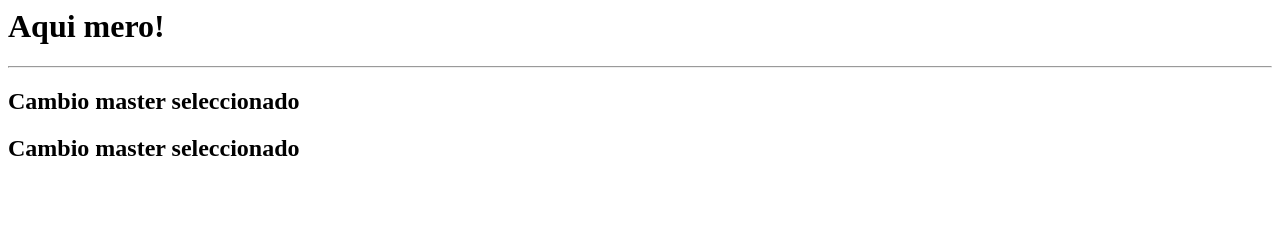
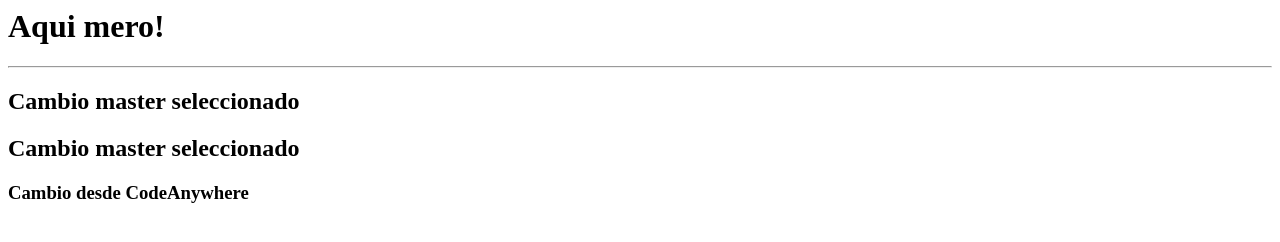
Before and after one commit to asaavedrajob/curriculum, a plain HTML site: page index.html in a window 1280 px wide. Drawn offline with Linux system fonts and the light colour scheme.

Commit message:
Testing from codeanywhere

```diff
--- a/index.html
+++ b/index.html
@@ -7,5 +7,6 @@
     <hr/>
     <h2>Cambio master seleccionado</h2>
     <h2>Cambio master seleccionado</h2>
+    <h3>Cambio desde CodeAnywhere</h3>
   </body>
 </html>
```
